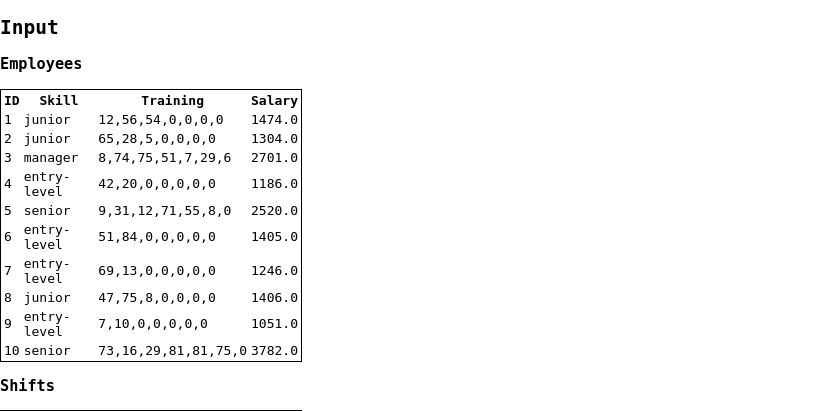
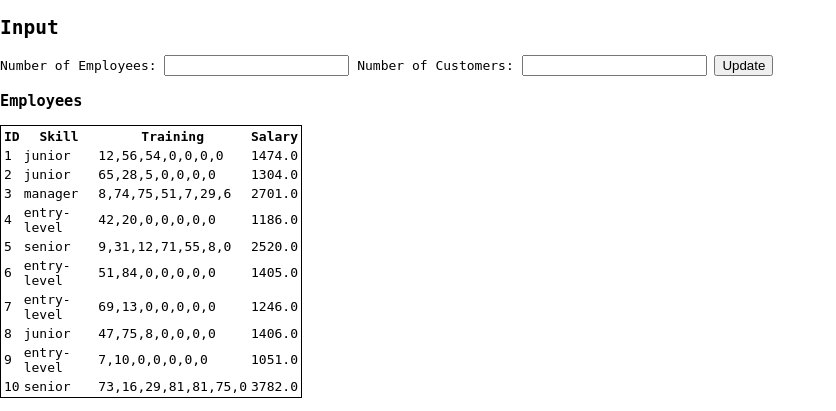
Before and after one commit to Michxz312/portfolio, a Flask app: page /scheduling/input in a window 1280 px wide. Shown: the part 73-484 px from the top of the page, without its empty margins (0-836 px from the left). Run offline with Flask 3, Linux system fonts and the light colour scheme; data that the repository does not hold is empty.

Commit message:
Created input form to get number of employees and customers, and update data handling in routes

```diff
--- a/scheduling_project/routes.py
+++ b/scheduling_project/routes.py
@@ -1,8 +1,8 @@
 from flask import render_template, request, jsonify
 from . import scheduling_bp
-from scheduling_project.db import get_customer, get_employee
+from scheduling_project.db import get_customer, get_employee, insert_customer, insert_employees, reset_all
 from scheduling_project.utils import solve, generate_customer_data_custom_distribution, generate_employee_data_custom_distribution
-from scheduling_project.config import tasks_with_min_levels, skill_levels
+from scheduling_project.config import tasks_with_min_levels, skill_levels, salary_weight, distribution, demand_distribution, days
 
 @scheduling_bp.route('/')
 def intro_page():
@@ -11,7 +11,15 @@ def intro_page():
 
 @scheduling_bp.route('/input', methods=["GET", "POST"])
 def input_page():
-    # get user input/process data
+    if request.method == "POST":
+        num_employees = int(request.form.get("employees") or 1)
+        num_customers = int(request.form.get("customers") or 1)
+        employees = generate_employee_data_custom_distribution(num_employees, skill_levels, tasks_with_min_levels, salary_weight, distribution)
+        customers = generate_customer_data_custom_distribution(num_customers, days, demand_distribution)
+        reset_all()
+        insert_employees(employees)
+        insert_customer(customers)
+    # get current DB
     employees_data = get_employee()
     customers_data = get_customer()
     return render_template('projects/scheduling/input.html', employees=employees_data, customers=customers_data)
--- a/scheduling_project/utils.py
+++ b/scheduling_project/utils.py
@@ -76,7 +76,6 @@ def solve(employees_data, num_employees, customers, skill_levels, tasks_with_min
         for j in range(7)
         for d in range(5)
     )
-    print(employees)
     add_constraint1(prob, x, e_id)
     add_constraint2(prob, customers, x, e_id)
 
--- a/templates/projects/scheduling/input.html
+++ b/templates/projects/scheduling/input.html
@@ -1,12 +1,19 @@
 {% extends "index.html" %}
 
 {% block content %}
-<script id="data" type="application/json">
-    {{ {'employees':employees, 'customers': customers} | tojson }}
-</script>
+    <section id="form">
+        <h2>Input</h2>
+        <form action="/scheduling/input" method = "post">
+            <label for ="Number of Employees">Number of Employees: </label>
+            <input type="number" name="employees">
 
+            <label for ="Number of Customers">Number of Customers: </label>
+            <input type="number" name="customers">
+
+            <button type = "submit">Update</button>
+        </form>
+    </section>
     <section id="input">
-        <h2>Input</h2>
         <h3>Employees</h3>
         <div class = "table-container">
             <table>
```
